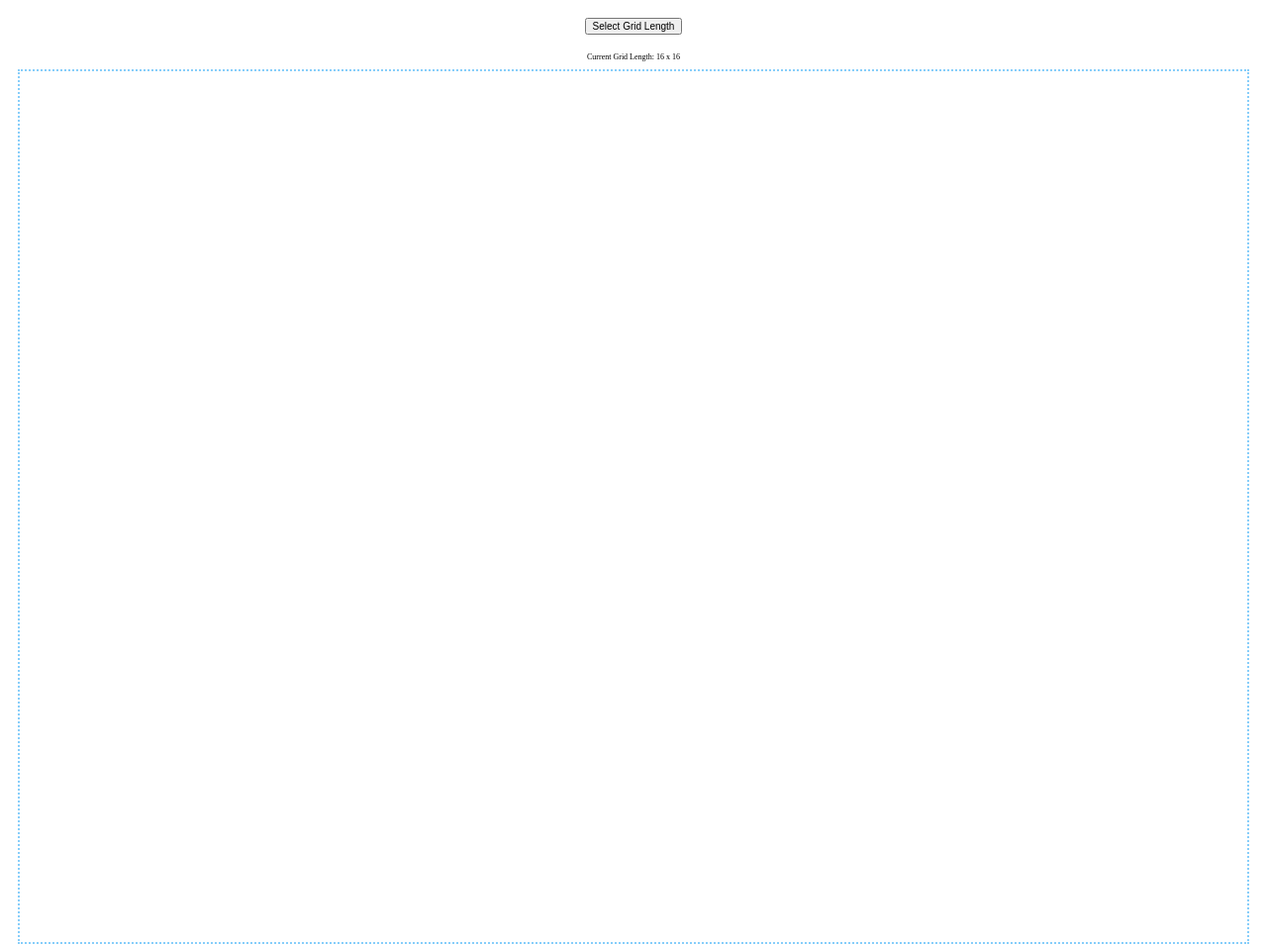
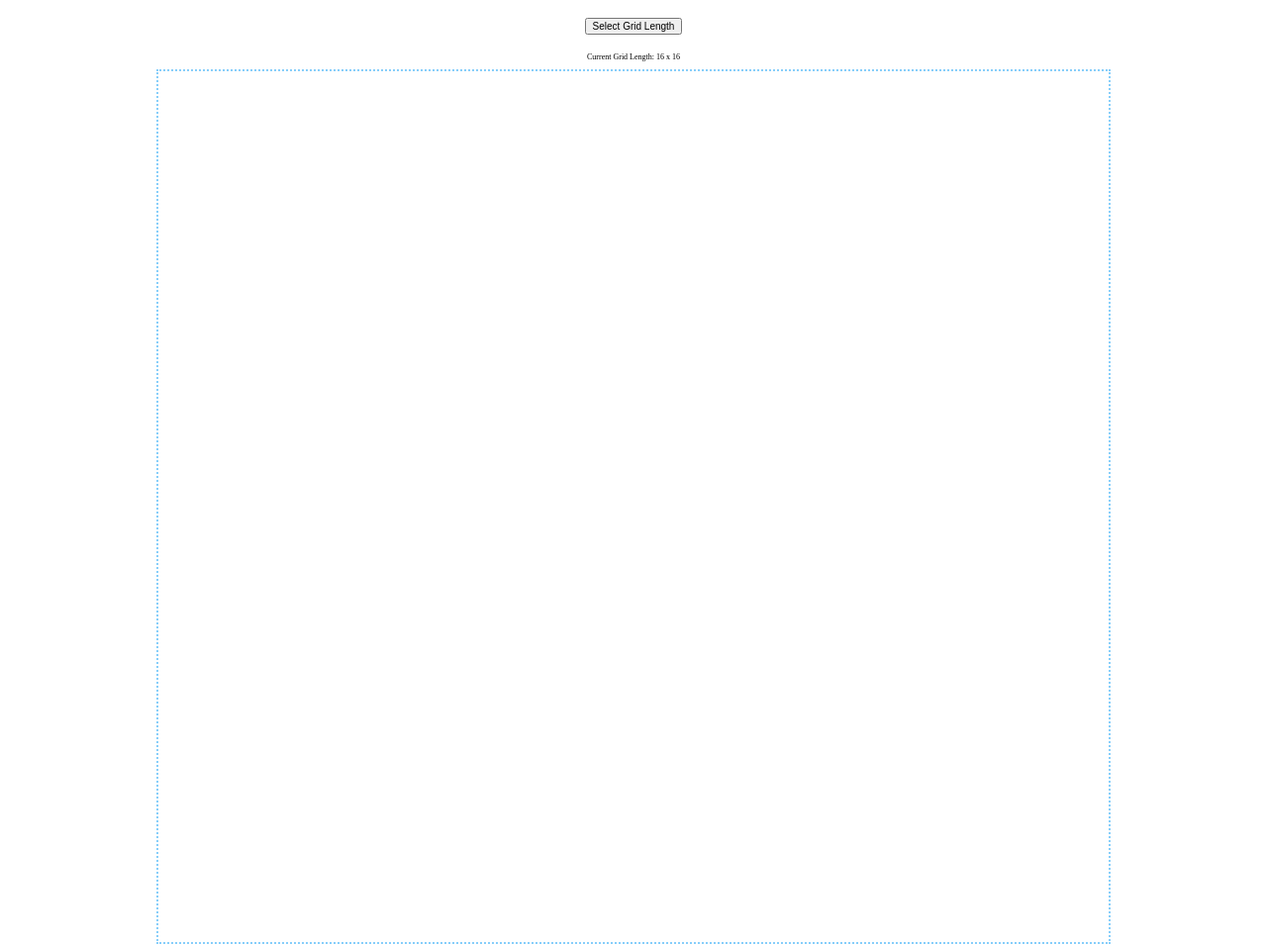
Before and after one commit to broilerchoocha87/etch-a-sketch, a plain HTML site: page index.html in a window 1280 px wide. Shown: the whole page at 99% size. Drawn offline with Linux system fonts and the light colour scheme.

Commit message:
Changed dimensions of main container.

```diff
--- a/style.css
+++ b/style.css
@@ -1,5 +1,9 @@
 body {
     padding: 10px;
+    display: flex;
+    flex-direction: column;
+    justify-content: center;
+    align-items: center;
 }
 
 p {
@@ -22,6 +26,7 @@ p {
     display: flex;
     flex-direction: column;
     min-height: 880px;
+    width: 960px;
     border: 2px dotted lightskyblue;
 }
 
```
